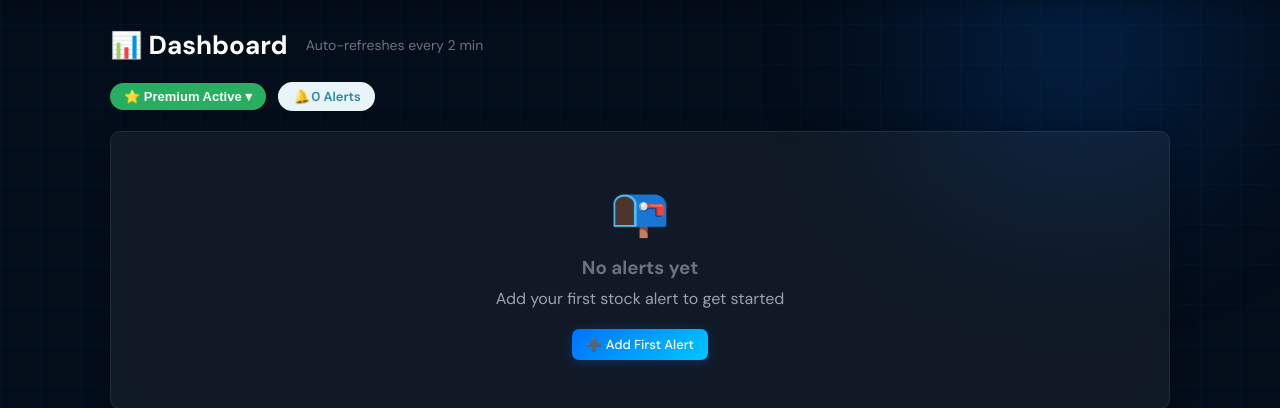
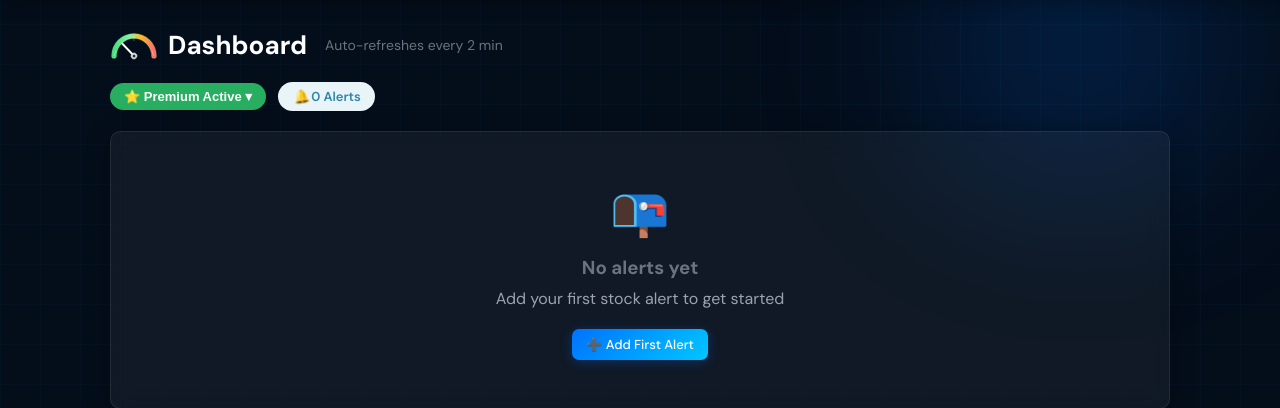
Before and after one commit to snattuvetty-spec/stock-alerts-flask, a Flask app: page /dashboard in a window 1280 px wide. Shown: the part 56-464 px from the top of the page. Run offline with Flask 3, Linux system fonts and the light colour scheme; the visitor is signed in with stand-in values (Sample User, id 1); data that the repository does not hold is empty.

Commit message:
Replace bar chart with animated gauge icon on dashboard

```diff
--- a/templates/dashboard.html
+++ b/templates/dashboard.html
@@ -2,12 +2,46 @@
 {% block title %}Dashboard{% endblock %}
 
 {% block content %}
-<div class="page-title">
-    📊 Dashboard
+<div class="page-title" style="display:flex;align-items:center;gap:10px;">
+    <!-- Animated gauge icon -->
+    <svg width="48" height="32" viewBox="0 0 48 32" style="flex-shrink:0;margin-bottom:2px;">
+        <defs>
+            <linearGradient id="gaugeGrad" x1="0%" y1="0%" x2="100%" y2="0%">
+                <stop offset="0%"   stop-color="#4ade80"/>
+                <stop offset="40%"  stop-color="#86efac"/>
+                <stop offset="65%"  stop-color="#fbbf24"/>
+                <stop offset="100%" stop-color="#f87171"/>
+            </linearGradient>
+        </defs>
+        <path d="M4,28 A20,20 0 0,1 44,28" fill="none" stroke="#1e3a2f" stroke-width="6" stroke-linecap="round"/>
+        <path d="M4,28 A20,20 0 0,1 44,28" fill="none" stroke="url(#gaugeGrad)" stroke-width="5" stroke-linecap="round"/>
+        <line x1="4"  y1="28" x2="6"  y2="23" stroke="rgba(255,255,255,0.3)" stroke-width="1"/>
+        <line x1="24" y1="8"  x2="24" y2="13" stroke="rgba(255,255,255,0.3)" stroke-width="1"/>
+        <line x1="44" y1="28" x2="42" y2="23" stroke="rgba(255,255,255,0.3)" stroke-width="1"/>
+        <g id="gaugeNeedle">
+            <line x1="24" y1="28" x2="24" y2="11" stroke="white" stroke-width="2" stroke-linecap="round"/>
+            <circle cx="24" cy="28" r="3" fill="white"/>
+            <circle cx="24" cy="28" r="1.5" fill="#040d1a"/>
+        </g>
+    </svg>
+    Dashboard
     <small style="font-size:14px;font-weight:400;color:#6b7280;margin-left:8px;">
         Auto-refreshes every 2 min
     </small>
 </div>
+
+<style>
+@keyframes needleSwing {
+    0%   { transform: rotate(-55deg); }
+    50%  { transform: rotate(-20deg); }
+    100% { transform: rotate(-55deg); }
+}
+#gaugeNeedle {
+    transform-origin: 24px 28px;
+    transform: rotate(-55deg);
+    animation: needleSwing 3s ease-in-out infinite;
+}
+</style>
 
 <!-- Setup Banner for New Users -->
 {% if needs_setup %}
```
